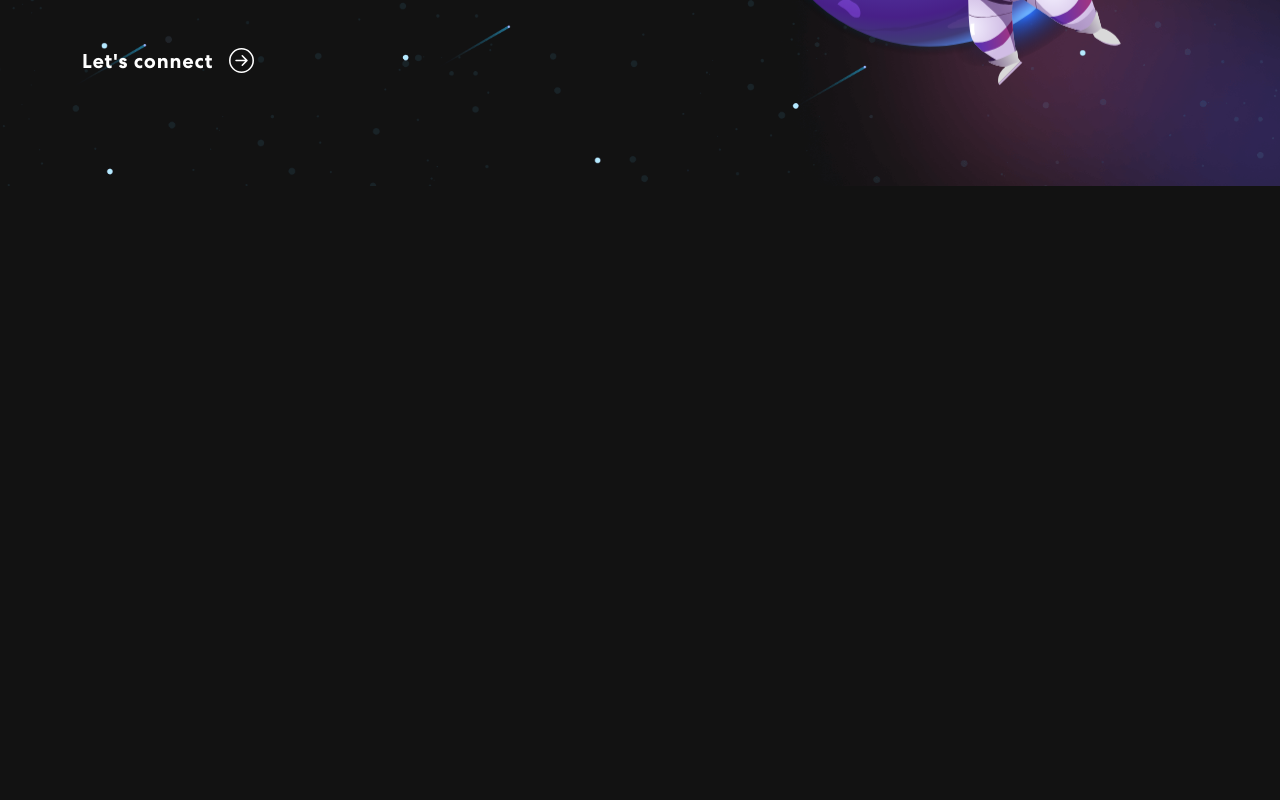
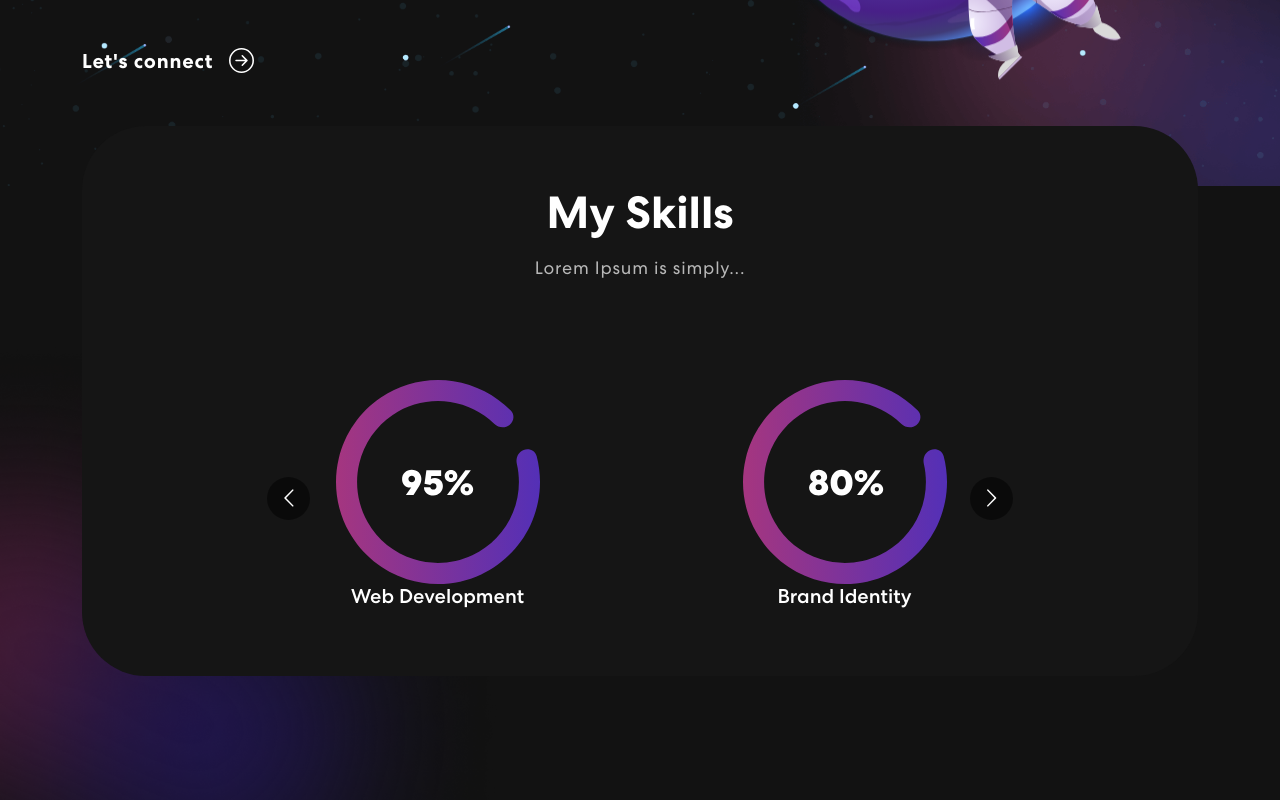
Before and after one commit to CaioSouzalimaa/portifolio, a React (Create React App) app: page / in a window 1280 px wide. Shown: the part 580-1380 px from the top of the page. Before the commit the page ends 800 px from the top, so only its background shows below. Built offline with nearby package versions, Linux system fonts and the light colour scheme.

Commit message:
feat: finished Skills

```diff
--- a/package.json
+++ b/package.json
@@ -10,6 +10,7 @@
     "react-bootstrap": "^2.7.2",
     "react-bootstrap-icons": "^1.10.2",
     "react-dom": "^18.2.0",
+    "react-multi-carousel": "^2.8.2",
     "react-scripts": "5.0.1",
     "web-vitals": "^2.1.4"
   },
--- a/src/App.js
+++ b/src/App.js
@@ -1,6 +1,7 @@
 import './App.css';
 import {NavBar} from "./components/nav_bar/nav_bar";
 import {Banner} from "./components/banner/banner";
+import {Skills} from "./components/skills/skills";
 import 'bootstrap/dist/css/bootstrap.min.css';
 
 function App() {
@@ -8,6 +9,7 @@
     <div className="App">
       <NavBar/>
       <Banner/>
+      <Skills/>
     </div>
   );
 }
--- /dev/null
+++ b/src/components/skills/skills.js
@@ -0,0 +1,66 @@
+import Carousel from "react-multi-carousel";
+import "react-multi-carousel/lib/styles.css";
+import Container from "react-bootstrap/Container";
+import {Col, Row} from "react-bootstrap";
+
+import meter1 from "../../assets/img/meter1.svg";
+import meter2 from "../../assets/img/meter2.svg";
+import meter3 from "../../assets/img/meter3.svg";
+import colorSharp from "../../assets/img/color-sharp.png";
+
+import './style.css';
+
+export const Skills = () => {
+  const reposnsive = {
+    superLargeDesktop: {
+      breakpoint: {max: 4000, min: 3000},
+      items: 5
+    },
+    desktop: {
+      breakpoint: {max: 3000, min: 1024},
+      items: 3
+    },
+    tablet: {
+      breakpoint: {max: 1024, min: 464},
+      items: 2
+    },
+    mobile: {
+      breakpoint: {max: 464, min: 0},
+      items: 1
+    }
+  };
+
+  return (
+    <section className={"skill"} id={"skills"}>
+      <Container>
+        <Row>
+          <Col xs={12}>
+            <div className={"skill-bx"}>
+              <h2>My Skills</h2>
+              <p>Lorem Ipsum is simply...</p> <br></br>
+              <Carousel responsive={reposnsive} infinite className={"skill-slider"}>
+                <div className={"skill-item"}>
+                  <img src={meter1} alt={"skill"}/>
+                  <h5>Web Development</h5>
+                </div>
+                <div className={"skill-item"}>
+                  <img src={meter2} alt={"skill"}/>
+                  <h5>Brand Identity</h5>
+                </div>
+                <div className={"skill-item"}>
+                  <img src={meter3} alt={"skill"}/>
+                  <h5>Logo Design</h5>
+                </div>
+                <div className={"skill-item"}>
+                  <img src={meter1} alt={"skill"}/>
+                  <h5>Web Development</h5>
+                </div>
+              </Carousel>
+            </div>
+          </Col>
+        </Row>
+      </Container>
+      <img className={"background-image-left"} src={colorSharp}/>
+    </section>
+  );
+}
--- /dev/null
+++ b/src/components/skills/style.css
@@ -0,0 +1,38 @@
+.skill {
+  padding: 0 0 50px 0;
+  position: relative;
+}
+.skill-bx {
+  background: #151515;
+  border-radius: 64px;
+  text-align: center;
+  padding: 60px 50px;
+  margin-top: -60px;
+}
+.skill h2 {
+  font-size: 45px;
+  font-weight: 700;
+}
+.skill p {
+  color: #B8B8B8;
+  font-size: 18px;
+  letter-spacing: 0.8px;
+  line-height: 1.5em;
+  margin: 14px 0 75px 0;
+}
+.skill-slider {
+  width: 80%;
+  margin: 0 auto;
+  position: relative;
+}
+.skill-slider .item img {
+  width: 50%;
+  margin: 0 auto 15px auto;
+}
+.background-image-left {
+  top: 28%;
+  position: absolute;
+  bottom: 0;
+  width: 40%;
+  z-index: -4;
+}
```
Also changed, not shown: 1 other file (tests, documents, lock files or other folders).
